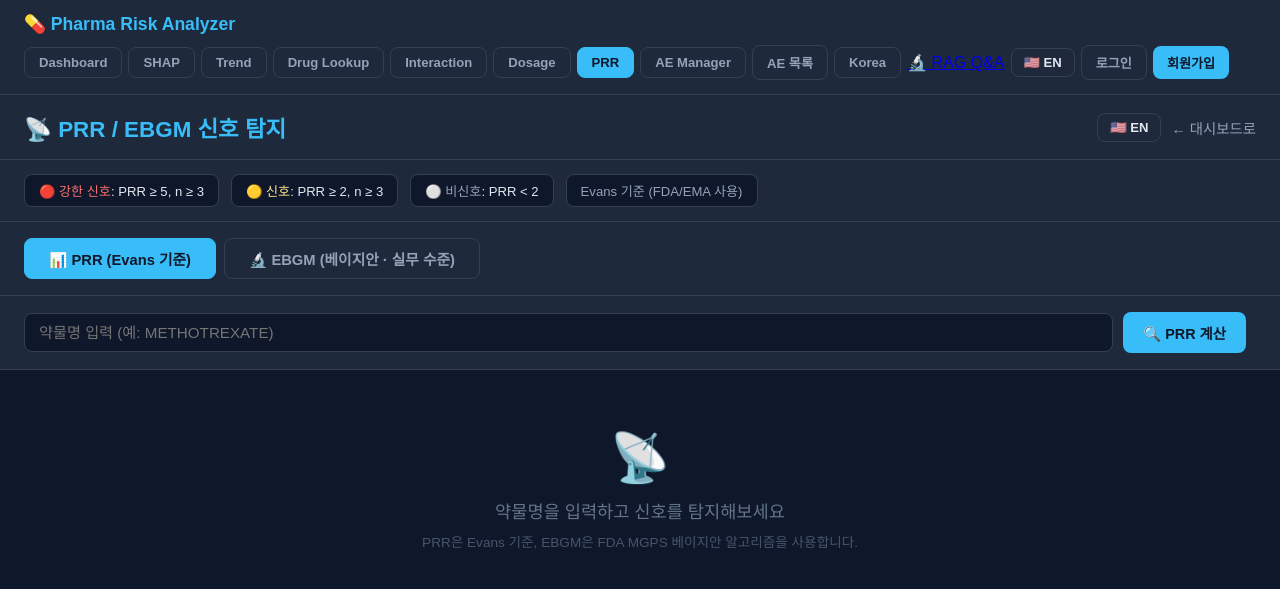
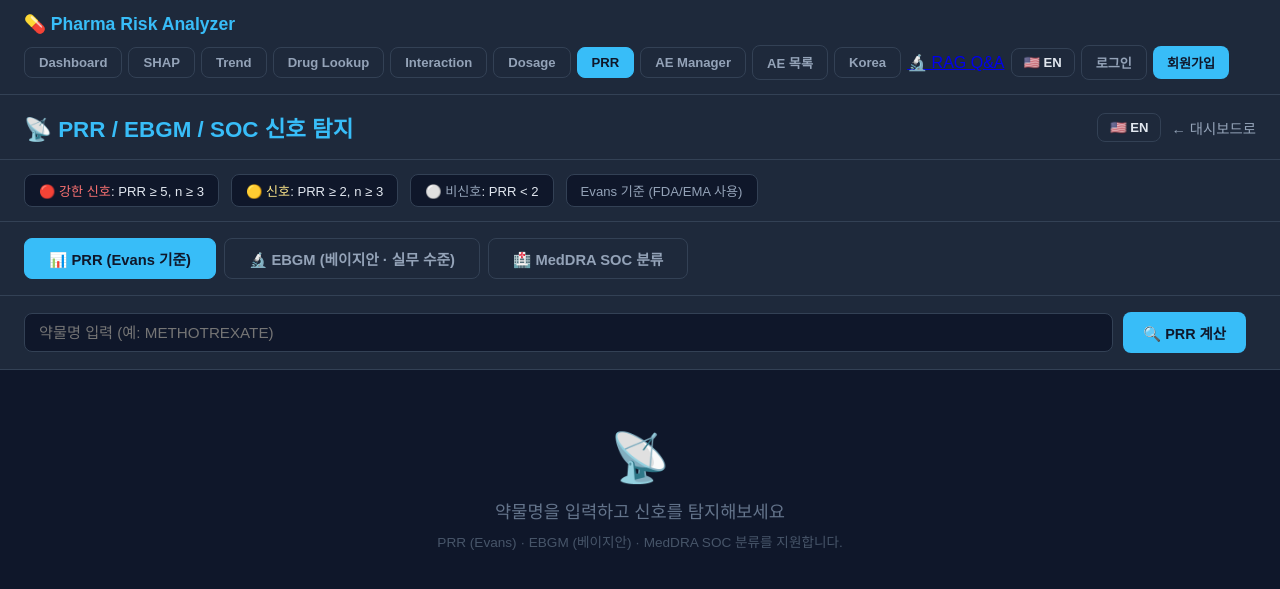
Before and after one commit to leesihwan21/pharma-risk-analyzer, a Flask app: page /prr in a window 1280 px wide. Shown: the top 589 px of the page. Run offline with Flask 3, Linux system fonts and the light colour scheme; parts of the project's set-up code (start-up, migrations or seed data) failed here and were passed over; some libraries are stand-ins or nearby versions.

Commit message:
feat: MedDRA SOC 분류 탭 추가 (PRR/EBGM/SOC 3탭 통합)

```diff
--- a/app/routes/analysis.py
+++ b/app/routes/analysis.py
@@ -542,3 +542,112 @@ def calculate_ebgm(drugname):
         'results': results,
         'method': 'EBGM (Empirical Bayes Geometric Mean) - FDA MGPS 근사'
     })
+
+# MedDRA SOC 매핑 딕셔너리 (상위 빈출 PT 기준)
+MEDDRA_SOC_MAP = {
+    # General disorders
+    'FATIGUE': 'General disorders', 'MALAISE': 'General disorders',
+    'PYREXIA': 'General disorders', 'PAIN': 'General disorders',
+    'SWELLING': 'General disorders', 'OEDEMA': 'General disorders',
+    'GENERAL PHYSICAL HEALTH DETERIORATION': 'General disorders',
+    'ASTHENIA': 'General disorders', 'CHILLS': 'General disorders',
+
+    # Gastrointestinal disorders
+    'NAUSEA': 'Gastrointestinal disorders', 'VOMITING': 'Gastrointestinal disorders',
+    'DIARRHOEA': 'Gastrointestinal disorders', 'ABDOMINAL DISCOMFORT': 'Gastrointestinal disorders',
+    'ABDOMINAL PAIN': 'Gastrointestinal disorders', 'CONSTIPATION': 'Gastrointestinal disorders',
+    'DYSPEPSIA': 'Gastrointestinal disorders', 'STOMATITIS': 'Gastrointestinal disorders',
+
+    # Musculoskeletal disorders
+    'ARTHRALGIA': 'Musculoskeletal disorders', 'ARTHROPATHY': 'Musculoskeletal disorders',
+    'JOINT SWELLING': 'Musculoskeletal disorders', 'MOBILITY DECREASED': 'Musculoskeletal disorders',
+    'MYALGIA': 'Musculoskeletal disorders', 'BACK PAIN': 'Musculoskeletal disorders',
+    'BONE PAIN': 'Musculoskeletal disorders',
+
+    # Nervous system disorders
+    'HEADACHE': 'Nervous system disorders', 'DIZZINESS': 'Nervous system disorders',
+    'PARAESTHESIA': 'Nervous system disorders', 'NEUROPATHY PERIPHERAL': 'Nervous system disorders',
+    'TREMOR': 'Nervous system disorders', 'SOMNOLENCE': 'Nervous system disorders',
+
+    # Respiratory disorders
+    'DYSPNOEA': 'Respiratory disorders', 'COUGH': 'Respiratory disorders',
+    'PNEUMONIA': 'Respiratory disorders', 'PULMONARY EMBOLISM': 'Respiratory disorders',
+    'RHINORRHOEA': 'Respiratory disorders',
+
+    # Skin disorders
+    'RASH': 'Skin disorders', 'PRURITUS': 'Skin disorders',
+    'ALOPECIA': 'Skin disorders', 'URTICARIA': 'Skin disorders',
+    'ERYTHEMA': 'Skin disorders', 'DERMATITIS': 'Skin disorders',
+
+    # Investigations (lab)
+    'HEPATIC ENZYME INCREASED': 'Investigations',
+    'BLOOD CHOLESTEROL INCREASED': 'Investigations',
+    'WEIGHT INCREASED': 'Investigations', 'WEIGHT DECREASED': 'Investigations',
+    'ALANINE AMINOTRANSFERASE INCREASED': 'Investigations',
+    'BLOOD CREATININE INCREASED': 'Investigations',
+
+    # Immune system disorders
+    'DRUG HYPERSENSITIVITY': 'Immune system disorders',
+    'HYPERSENSITIVITY': 'Immune system disorders',
+    'ANAPHYLACTIC REACTION': 'Immune system disorders',
+
+    # Vascular disorders
+    'HYPERTENSION': 'Vascular disorders', 'HYPOTENSION': 'Vascular disorders',
+    'FLUSHING': 'Vascular disorders', 'DEEP VEIN THROMBOSIS': 'Vascular disorders',
+
+    # Infections
+    'URINARY TRACT INFECTION': 'Infections and infestations',
+    'NASOPHARYNGITIS': 'Infections and infestations',
+    'UPPER RESPIRATORY TRACT INFECTION': 'Infections and infestations',
+    'PNEUMONIA': 'Infections and infestations',
+
+    # Musculoskeletal (disease)
+    'RHEUMATOID ARTHRITIS': 'Musculoskeletal disorders',
+    'SYSTEMIC LUPUS ERYTHEMATOSUS': 'Immune system disorders',
+
+    # Social/admin
+    'OFF LABEL USE': 'Social circumstances',
+    'DRUG INEFFECTIVE': 'General disorders',
+    'DRUG INTOLERANCE': 'General disorders',
+    'CONDITION AGGRAVATED': 'General disorders',
+    'PRODUCT USE IN UNAPPROVED INDICATION': 'Social circumstances',
+    'INFUSION RELATED REACTION': 'General disorders',
+}
+
+@analysis.route('/api/soc/<drugname>')
+@cache.cached(timeout=600)
+def soc_analysis(drugname):
+    df = load_df()
+    drugname = drugname.upper()
+    result = df[df['drugname'].str.upper() == drugname]
+
+    if len(result) == 0:
+        return jsonify({'error': f'약물을 찾을 수 없어요: {drugname}'}), 404
+
+    top_reac = result['pt'].value_counts().head(50)
+    soc_counts = {}
+    mapped_reactions = []
+
+    for reac, cnt in top_reac.items():
+        soc = MEDDRA_SOC_MAP.get(reac.upper(), 'Other')
+        soc_counts[soc] = soc_counts.get(soc, 0) + cnt
+        mapped_reactions.append({
+            'pt': reac,
+            'count': int(cnt),
+            'pct': round(cnt / len(result) * 100, 2),
+            'soc': soc
+        })
+
+    soc_summary = sorted([
+        {'soc': k, 'count': v, 'pct': round(v / len(result) * 100, 1)}
+        for k, v in soc_counts.items()
+    ], key=lambda x: x['count'], reverse=True)
+
+    return jsonify({
+        'drugname': drugname,
+        'total_reports': len(result),
+        'soc_summary': soc_summary,
+        'reactions': mapped_reactions,
+        'mapped_count': sum(1 for r in mapped_reactions if r['soc'] != 'Other'),
+        'note': 'MedDRA SOC 매핑 (빈출 PT 기준 수동 매핑, 포트폴리오용)'
+    })
--- a/app/templates/prr.html
+++ b/app/templates/prr.html
@@ -3,7 +3,7 @@
 <head>
     <meta charset="UTF-8">
     <meta name="viewport" content="width=device-width, initial-scale=1.0">
-    <title>PRR / EBGM Signal Detection - Pharma Risk Analyzer</title>
+    <title>PRR / EBGM / SOC Signal Detection - Pharma Risk Analyzer</title>
     <script src="https://cdn.plot.ly/plotly-latest.min.js"></script>
     <style>
         * { margin: 0; padding: 0; box-sizing: border-box; }
@@ -17,26 +17,25 @@
         .info-bar { background: #1e293b; padding: 14px 24px; border-bottom: 1px solid #334155; display: flex; flex-wrap: wrap; gap: 12px; align-items: center; }
         .info-badge { background: #0f172a; border: 1px solid #334155; padding: 6px 14px; border-radius: 8px; font-size: 0.82rem; }
         .badge-red { color: #f87171; } .badge-yellow { color: #fde68a; } .badge-gray { color: #94a3b8; }
-
-        /* 메서드 탭 */
-        .method-tabs { display: flex; gap: 8px; padding: 16px 24px; border-bottom: 1px solid #334155; background: #1e293b; }
+        .method-tabs { display: flex; gap: 8px; padding: 16px 24px; border-bottom: 1px solid #334155; background: #1e293b; flex-wrap: wrap; }
         .method-tab { padding: 9px 24px; border-radius: 8px; cursor: pointer; font-size: 0.92rem; font-weight: bold; border: 1px solid #334155; color: #94a3b8; background: transparent; }
         .method-tab.active-prr { background: #38bdf8; color: #0f172a; border-color: #38bdf8; }
         .method-tab.active-ebgm { background: #a855f7; color: #fff; border-color: #a855f7; }
-
+        .method-tab.active-soc { background: #10b981; color: #fff; border-color: #10b981; }
         .search-bar { background: #1e293b; padding: 16px 24px; border-bottom: 1px solid #334155; display: flex; flex-wrap: wrap; gap: 10px; align-items: center; }
         .search-bar input { background: #0f172a; border: 1px solid #334155; color: #e2e8f0; padding: 10px 14px; border-radius: 8px; font-size: 0.95rem; flex: 1 1 200px; min-width: 0; }
         .btn { border: none; padding: 10px 20px; border-radius: 8px; cursor: pointer; font-weight: bold; font-size: 0.9rem; white-space: nowrap; }
         .btn-blue { background: #38bdf8; color: #0f172a; }
         .btn-purple { background: #a855f7; color: #fff; }
+        .btn-green { background: #10b981; color: #fff; }
         .summary-grid { display: grid; grid-template-columns: repeat(4, 1fr); gap: 12px; padding: 20px 24px 0; }
         .summary-card { background: #1e293b; border-radius: 10px; padding: 16px; border: 1px solid #334155; text-align: center; }
         .summary-card .val { font-size: 1.8rem; font-weight: bold; }
         .summary-card .lbl { color: #94a3b8; font-size: 0.82rem; margin-top: 4px; }
         .chart-section { padding: 16px 24px 0; }
-        .chart-card { background: #1e293b; border-radius: 12px; padding: 16px; border: 1px solid #334155; overflow: hidden; }
+        .chart-card { background: #1e293b; border-radius: 12px; padding: 16px; border: 1px solid #334155; overflow: hidden; margin-bottom: 16px; }
         .table-wrap { padding: 16px 24px 24px; overflow-x: auto; }
-        table { width: 100%; border-collapse: collapse; font-size: 0.88rem; min-width: 800px; }
+        table { width: 100%; border-collapse: collapse; font-size: 0.88rem; min-width: 700px; }
         th { background: #1e293b; color: #94a3b8; padding: 10px 12px; text-align: left; border-bottom: 1px solid #334155; white-space: nowrap; }
         td { padding: 10px 12px; border-bottom: 1px solid #1e293b; vertical-align: middle; }
         tr:hover td { background: #1e293b; }
@@ -53,22 +52,28 @@
         .filter-tabs { display: flex; gap: 8px; padding: 16px 24px 0; flex-wrap: wrap; }
         .filter-tab { padding: 7px 16px; border-radius: 20px; cursor: pointer; font-size: 0.85rem; border: 1px solid #334155; color: #94a3b8; background: transparent; }
         .filter-tab.active { background: #38bdf8; color: #0f172a; border-color: #38bdf8; font-weight: bold; }
-        .ebgm-info { background: rgba(168,85,247,0.1); border: 1px solid #a855f7; border-radius: 10px; padding: 12px 20px; margin: 16px 24px 0; font-size: 0.85rem; color: #d8b4fe; }
-        @media (max-width: 768px) { .summary-grid { grid-template-columns: repeat(2, 1fr); padding: 14px 16px 0; } .chart-section { padding: 14px 16px 0; } .table-wrap { padding: 12px 16px 16px; } }
-        @media (max-width: 480px) { .header { padding: 12px 14px; } .info-bar { padding: 12px 14px; } .summary-grid { grid-template-columns: repeat(2, 1fr); } }
+        .info-box { border-radius: 10px; padding: 12px 20px; margin: 16px 24px 0; font-size: 0.85rem; }
+        .info-box-purple { background: rgba(168,85,247,0.1); border: 1px solid #a855f7; color: #d8b4fe; }
+        .info-box-green { background: rgba(16,185,129,0.1); border: 1px solid #10b981; color: #6ee7b7; }
+        .soc-grid { display: grid; grid-template-columns: repeat(auto-fill, minmax(220px, 1fr)); gap: 12px; padding: 16px 24px; }
+        .soc-card { background: #1e293b; border: 1px solid #334155; border-radius: 10px; padding: 16px; }
+        .soc-card .soc-name { font-size: 0.88rem; color: #10b981; font-weight: bold; margin-bottom: 8px; }
+        .soc-card .soc-count { font-size: 1.4rem; font-weight: bold; color: #e2e8f0; }
+        .soc-card .soc-pct { font-size: 0.78rem; color: #64748b; margin-top: 2px; }
+        @media (max-width: 768px) { .summary-grid { grid-template-columns: repeat(2, 1fr); padding: 14px 16px 0; } .chart-section { padding: 14px 16px 0; } .table-wrap { padding: 12px 16px 16px; } .soc-grid { padding: 12px 16px; } }
+        @media (max-width: 480px) { .header { padding: 12px 14px; } .method-tabs { padding: 12px 14px; } }
     </style>
 </head>
 <body>
 {% include 'nav.html' %}
 <div class="header">
-    <h1>📡 PRR / EBGM 신호 탐지</h1>
+    <h1>📡 PRR / EBGM / SOC 신호 탐지</h1>
     <div class="header-right">
         <button id="lang-btn" class="lang-btn" onclick="toggleLang()">🇺🇸 EN</button>
         <a href="/dashboard">← 대시보드로</a>
     </div>
 </div>
 
-<!-- 신호 기준 정보 -->
 <div class="info-bar" id="info-bar-prr">
     <div class="info-badge"><span class="badge-red">🔴 강한 신호</span>: PRR ≥ 5, n ≥ 3</div>
     <div class="info-badge"><span class="badge-yellow">🟡 신호</span>: PRR ≥ 2, n ≥ 3</div>
@@ -81,11 +86,16 @@
     <div class="info-badge"><span class="badge-gray">⚪ 비신호</span>: EB05 &lt; 2</div>
     <div class="info-badge" style="color:#d8b4fe;">FDA MGPS 베이지안 알고리즘</div>
 </div>
+<div class="info-bar" id="info-bar-soc" style="display:none;">
+    <div class="info-badge" style="color:#10b981;">MedDRA SOC 분류</div>
+    <div class="info-badge" style="color:#94a3b8;">System Organ Class 기반 부작용 체계 분류</div>
+    <div class="info-badge" style="color:#6ee7b7;">빈출 PT 수동 매핑 (포트폴리오용)</div>
+</div>
 
-<!-- 메서드 탭 -->
 <div class="method-tabs">
     <button class="method-tab active-prr" id="tab-prr" onclick="switchMethod('prr')">📊 PRR (Evans 기준)</button>
     <button class="method-tab" id="tab-ebgm" onclick="switchMethod('ebgm')">🔬 EBGM (베이지안 · 실무 수준)</button>
+    <button class="method-tab" id="tab-soc" onclick="switchMethod('soc')">🏥 MedDRA SOC 분류</button>
 </div>
 
 <div class="search-bar">
@@ -98,23 +108,31 @@
     <div class="summary-grid">
         <div class="summary-card"><div class="val" id="s-drug" style="color:#38bdf8;">-</div><div class="lbl">분석 약물</div></div>
         <div class="summary-card"><div class="val" id="s-total" style="color:#38bdf8;">-</div><div class="lbl">총 보고 건수</div></div>
-        <div class="summary-card"><div class="val" id="s-signal" style="color:#fde68a;">-</div><div class="lbl">🟡 신호 감지</div></div>
-        <div class="summary-card"><div class="val" id="s-strong" style="color:#f87171;">-</div><div class="lbl">🔴 강한 신호</div></div>
+        <div class="summary-card"><div class="val" id="s-signal" style="color:#fde68a;">-</div><div class="lbl" id="s-signal-lbl">🟡 신호 감지</div></div>
+        <div class="summary-card"><div class="val" id="s-strong" style="color:#f87171;">-</div><div class="lbl" id="s-strong-lbl">🔴 강한 신호</div></div>
     </div>
 
-    <!-- EBGM 설명 -->
-    <div class="ebgm-info" id="ebgm-info" style="display:none;">
+    <div class="info-box info-box-purple" id="ebgm-info" style="display:none;">
         🔬 <strong>EBGM (Empirical Bayes Geometric Mean)</strong> — FDA MGPS 알고리즘 근사 구현.
         소표본에서 PRR보다 안정적인 신호 탐지. <strong>EB05</strong> (95% 신뢰하한) ≥ 2 를 신호 기준으로 사용.
     </div>
+    <div class="info-box info-box-green" id="soc-info" style="display:none;">
+        🏥 <strong>MedDRA SOC (System Organ Class)</strong> — 부작용을 신체 기관계별로 분류.
+        빈출 PT 용어 기준 수동 매핑. 실제 MedDRA 라이선스 없이 구조 시뮬레이션.
+    </div>
 
-    <div class="filter-tabs">
+    <!-- PRR/EBGM 필터 탭 -->
+    <div class="filter-tabs" id="filter-tabs">
         <button class="filter-tab active" onclick="filterResults('all', this)">전체</button>
         <button class="filter-tab" onclick="filterResults('signal', this)">🟡 신호 이상</button>
         <button class="filter-tab" onclick="filterResults('strong', this)">🔴 강한 신호만</button>
     </div>
+
+    <!-- SOC 카드 그리드 -->
+    <div class="soc-grid" id="soc-grid" style="display:none;"></div>
+
     <div class="chart-section"><div class="chart-card"><div id="prr-chart"></div></div></div>
-    <div class="table-wrap">
+    <div class="table-wrap" id="table-wrap">
         <table>
             <thead id="table-head"></thead>
             <tbody id="prr-tbody"></tbody>
@@ -125,7 +143,7 @@
 <div id="empty-state" class="empty-state">
     <div class="icon">📡</div>
     <div style="font-size:1.1rem; color:#64748b; margin-bottom:8px;">약물명을 입력하고 신호를 탐지해보세요</div>
-    <div style="font-size:0.85rem; color:#475569;">PRR은 Evans 기준, EBGM은 FDA MGPS 베이지안 알고리즘을 사용합니다.</div>
+    <div style="font-size:0.85rem; color:#475569;">PRR (Evans) · EBGM (베이지안) · MedDRA SOC 분류를 지원합니다.</div>
 </div>
 
 <script src="/static/lang.js"></script>
@@ -137,11 +155,14 @@
         currentMethod = method;
         document.getElementById('tab-prr').className = 'method-tab' + (method === 'prr' ? ' active-prr' : '');
         document.getElementById('tab-ebgm').className = 'method-tab' + (method === 'ebgm' ? ' active-ebgm' : '');
+        document.getElementById('tab-soc').className = 'method-tab' + (method === 'soc' ? ' active-soc' : '');
         document.getElementById('info-bar-prr').style.display = method === 'prr' ? 'flex' : 'none';
         document.getElementById('info-bar-ebgm').style.display = method === 'ebgm' ? 'flex' : 'none';
-        document.getElementById('calc-btn').textContent = method === 'prr' ? '🔍 PRR 계산' : '🔬 EBGM 계산';
-        document.getElementById('calc-btn').className = 'btn ' + (method === 'prr' ? 'btn-blue' : 'btn-purple');
-        document.getElementById('ebgm-info').style.display = method === 'ebgm' ? 'block' : 'none';
+        document.getElementById('info-bar-soc').style.display = method === 'soc' ? 'flex' : 'none';
+        const btnLabels = { prr: '🔍 PRR 계산', ebgm: '🔬 EBGM 계산', soc: '🏥 SOC 분류' };
+        const btnClasses = { prr: 'btn btn-blue', ebgm: 'btn btn-purple', soc: 'btn btn-green' };
+        document.getElementById('calc-btn').textContent = btnLabels[method];
+        document.getElementById('calc-btn').className = btnClasses[method];
         document.getElementById('summary-section').style.display = 'none';
         document.getElementById('empty-state').style.display = 'block';
         document.getElementById('status').innerHTML = '';
@@ -150,7 +171,8 @@
 
     function runAnalysis() {
         if (currentMethod === 'prr') calculatePRR();
-        else calculateEBGM();
+        else if (currentMethod === 'ebgm') calculateEBGM();
+        else calculateSOC();
     }
 
     function calculatePRR() {
@@ -164,11 +186,12 @@
         .then(data => {
             if (data.error) { document.getElementById('status').innerHTML = `<span style="color:#f87171">❌ ${data.error}</span>`; document.getElementById('empty-state').style.display = 'block'; return; }
             document.getElementById('status').innerHTML = `✅ <strong style="color:#34d399">${data.drugname}</strong> PRR 분석 완료`;
-            document.getElementById('summary-section').style.display = 'block';
-            document.getElementById('s-drug').textContent = data.drugname;
-            document.getElementById('s-total').textContent = data.total_reports.toLocaleString();
-            document.getElementById('s-signal').textContent = data.signal_count;
-            document.getElementById('s-strong').textContent = data.strong_signal_count;
+            showSummary(data.drugname, data.total_reports, data.signal_count, data.strong_signal_count, '🟡 신호 감지', '🔴 강한 신호');
+            document.getElementById('ebgm-info').style.display = 'none';
+            document.getElementById('soc-info').style.display = 'none';
+            document.getElementById('filter-tabs').style.display = 'flex';
+            document.getElementById('soc-grid').style.display = 'none';
+            document.getElementById('table-wrap').style.display = 'block';
             allResults = data.results;
             renderPRRTable(allResults);
             renderPRRChart(allResults.slice(0, 15), data.drugname);
@@ -186,16 +209,84 @@
         .then(data => {
             if (data.error) { document.getElementById('status').innerHTML = `<span style="color:#f87171">❌ ${data.error}</span>`; document.getElementById('empty-state').style.display = 'block'; return; }
             document.getElementById('status').innerHTML = `✅ <strong style="color:#d8b4fe">${data.drugname}</strong> EBGM 분석 완료`;
-            document.getElementById('summary-section').style.display = 'block';
+            const strongCount = data.results.filter(r => r.eb05 >= 5 && r.drug_count >= 3).length;
+            showSummary(data.drugname, data.total_reports, data.signal_count, strongCount, '🟡 신호 (EB05≥2)', '🔴 강한 신호 (EB05≥5)');
             document.getElementById('ebgm-info').style.display = 'block';
-            document.getElementById('s-drug').textContent = data.drugname;
-            document.getElementById('s-total').textContent = data.total_reports.toLocaleString();
-            document.getElementById('s-signal').textContent = data.signal_count;
-            document.getElementById('s-strong').textContent = data.results.filter(r => r.eb05 >= 5 && r.drug_count >= 3).length;
+            document.getElementById('soc-info').style.display = 'none';
+            document.getElementById('filter-tabs').style.display = 'flex';
+            document.getElementById('soc-grid').style.display = 'none';
+            document.getElementById('table-wrap').style.display = 'block';
             allResults = data.results;
             renderEBGMTable(allResults);
             renderEBGMChart(allResults.slice(0, 15), data.drugname);
         });
+    }
+
+    function calculateSOC() {
+        const drug = document.getElementById('drug-input').value.trim();
+        if (!drug) { alert('약물명을 입력해주세요!'); return; }
+        document.getElementById('status').innerHTML = '<div class="spinner"></div>SOC 분류 중...';
+        document.getElementById('summary-section').style.display = 'none';
+        document.getElementById('empty-state').style.display = 'none';
+        fetch(`/api/soc/${drug}`)
+        .then(res => res.json())
+        .then(data => {
+            if (data.error) { document.getElementById('status').innerHTML = `<span style="color:#f87171">❌ ${data.error}</span>`; document.getElementById('empty-state').style.display = 'block'; return; }
+            document.getElementById('status').innerHTML = `✅ <strong style="color:#6ee7b7">${data.drugname}</strong> SOC 분류 완료`;
+            showSummary(data.drugname, data.total_reports, data.mapped_count, data.soc_summary.length, '✅ 매핑된 PT', '🏥 SOC 분류 수');
+            document.getElementById('ebgm-info').style.display = 'none';
+            document.getElementById('soc-info').style.display = 'block';
+            document.getElementById('filter-tabs').style.display = 'none';
+            document.getElementById('soc-grid').style.display = 'grid';
+            document.getElementById('table-wrap').style.display = 'block';
+
+            // SOC 카드 렌더링
+            const socGrid = document.getElementById('soc-grid');
+            socGrid.innerHTML = data.soc_summary.map(s => `
+                <div class="soc-card">
+                    <div class="soc-name">🏥 ${s.soc}</div>
+                    <div class="soc-count">${s.count.toLocaleString()}건</div>
+                    <div class="soc-pct">${s.pct}%</div>
+                </div>
+            `).join('');
+
+            // SOC 파이 차트
+            Plotly.newPlot('prr-chart', [{
+                type: 'pie',
+                labels: data.soc_summary.map(s => s.soc),
+                values: data.soc_summary.map(s => s.count),
+                hole: 0.4,
+                marker: { colors: ['#10b981','#38bdf8','#a855f7','#f87171','#fbbf24','#6366f1','#ec4899','#14b8a6','#f59e0b','#84cc16'] }
+            }], {
+                title: `${data.drugname} - MedDRA SOC 분류`,
+                paper_bgcolor: '#1e293b', plot_bgcolor: '#1e293b',
+                font: { color: '#e2e8f0' }, height: 420,
+                legend: { bgcolor: '#1e293b' }
+            });
+
+            // PT 테이블
+            document.getElementById('table-head').innerHTML = `<tr>
+                <th>PT 용어</th><th>건수</th><th>비율</th><th>MedDRA SOC</th>
+            </tr>`;
+            document.getElementById('prr-tbody').innerHTML = data.reactions.map(r => `
+                <tr>
+                    <td><strong>${r.pt}</strong></td>
+                    <td style="color:#38bdf8;">${r.count.toLocaleString()}</td>
+                    <td>${r.pct}%</td>
+                    <td><span style="color:${r.soc !== 'Other' ? '#10b981' : '#94a3b8'}">🏥 ${r.soc}</span></td>
+                </tr>
+            `).join('');
+        });
+    }
+
+    function showSummary(drug, total, signal, strong, signalLbl, strongLbl) {
+        document.getElementById('summary-section').style.display = 'block';
+        document.getElementById('s-drug').textContent = drug;
+        document.getElementById('s-total').textContent = total.toLocaleString();
+        document.getElementById('s-signal').textContent = signal;
+        document.getElementById('s-strong').textContent = strong;
+        document.getElementById('s-signal-lbl').textContent = signalLbl;
+        document.getElementById('s-strong-lbl').textContent = strongLbl;
     }
 
     function filterResults(type, btn) {
```
